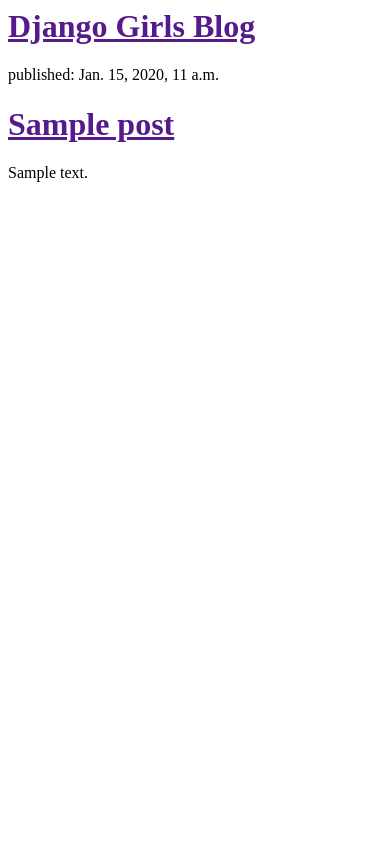
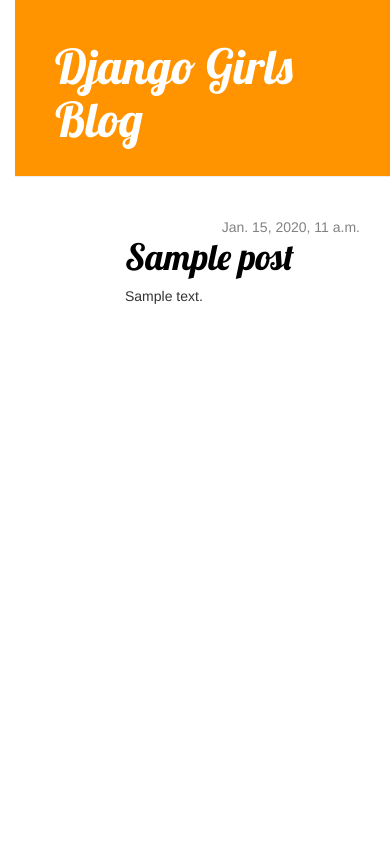
Before and after one commit to squeaksqueak/my-first-blog, a Django app: template blog/templates/blog/post_list.html in a window 390 px wide. Run offline with Django 3.2, Linux system fonts and the light colour scheme; the template is opened without the code that fills it: values that come from a table or form of the project are taken from there, others are empty; tables that the repository leaves empty hold one stand-in row (values such as "Sample post"); some libraries are stand-ins or nearby versions.

Commit message:
Dodano widok i szablon dla poszczegolnego wpisu na stronie

```diff
--- /dev/null
+++ b/blog/templates/blog/base.html
@@ -0,0 +1,22 @@
+{% load staticfiles %}
+<html>
+    <head>
+        <title>Django Girls blog</title>
+        <link rel="stylesheet" href="//maxcdn.bootstrapcdn.com/bootstrap/3.2.0/css/bootstrap.min.css">
+		<link rel="stylesheet" href="//maxcdn.bootstrapcdn.com/bootstrap/3.2.0/css/bootstrap-theme.min.css">
+        <link rel="stylesheet" href="{% static 'css/blog.css' %}">
+        <link href="//fonts.googleapis.com/css?family=Lobster&subset=latin,latin-ext" rel="stylesheet" type="text/css">
+    </head>
+    <body>
+    <div class="page-header">
+        <h1><a href="/">Django Girls Blog</a></h1>
+    </div>
+    <div class="content container">
+        <div class="row">
+            <div class="col-md-8">
+            {% block content %}{% endblock content %}
+            </div>
+        </div>
+    </div>
+</body>
+</html>
--- a/blog/templates/blog/post_list.html
+++ b/blog/templates/blog/post_list.html
@@ -1,18 +1,21 @@
-<html>
-    <head>
-        <title>Django Girls blog</title>
-    </head>
-    <body>
-        <div>
-            <h1><a href="">Django Girls Blog</a></h1>
+{% extends 'blog/base.html' %}
+
+{% block content %}
+
+        <div class="content container">
+            <div class="row">
+                <div class="col-md-8">
+                    {% for post in posts %}
+                        <div class="post">
+                            <div class="date">
+                                {{ post.published_date }}
+                            </div>
+                            <h1><a href="{% url 'post_detail' pk=post.pk %}">{{ post.title }}</a></h1>
+                            <p>{{ post.text|linebreaks }}</p>
+                        </div>
+                    {% endfor %}
+                </div>
+            </div>
         </div>
 
-        {% for post in posts %}
-		    <div>
-		        <p>published: {{ post.published_date }}</p>
-		        <h1><a href="">{{ post.title }}</a></h1>
-		        <p>{{ post.text|linebreaks }}</p>
-		    </div>
-		{% endfor %}
-    </body>
-</html>
+{% endblock content %}
--- a/blog/urls.py
+++ b/blog/urls.py
@@ -1,6 +1,7 @@
-from django.conf.urls import url
+from django.conf.urls import include, url
 from . import views
 
 urlpatterns = [
     url(r'^$', views.post_list, name='post_list'),
+    url(r'^post/(?P<pk>[0-9]+)/$', views.post_detail, name='post_detail'),
 ]
--- a/blog/views.py
+++ b/blog/views.py
@@ -1,7 +1,12 @@
 from django.shortcuts import render
 from django.utils import timezone
 from .models import Post
+from django.shortcuts import render, get_object_or_404
 
 def post_list(request):
 	posts = Post.objects.filter(published_date__lte=timezone.now()).order_by('published_date')
 	return render(request, 'blog/post_list.html', {'posts' : posts})
+
+def post_detail(request, pk):
+    post = get_object_or_404(Post, pk=pk)
+    return render(request, 'blog/post_detail.html', {'post': post})
--- a/mysite/settings.py
+++ b/mysite/settings.py
@@ -102,3 +102,7 @@ USE_TZ = True
 
 STATIC_URL = '/static/'
 STATIC_ROOT = os.path.join(BASE_DIR, 'public', 'static')
+
+STATICFILES_DIRS = (
+    os.path.join(BASE_DIR, "static"),
+)
--- /dev/null
+++ b/static/css/blog.css
@@ -0,0 +1,56 @@
+h1 a {
+    color: #FCA205;
+    font-family: 'Lobster';
+}
+
+body {
+    padding-left: 15px;
+}
+
+.page-header {
+    background-color: #ff9400;
+    margin-top: 0;
+    padding: 20px 20px 20px 40px;
+}
+
+.page-header h1, .page-header h1 a, .page-header h1 a:visited, .page-header h1 a:active {
+    color: #ffffff;
+    font-size: 36pt;
+    text-decoration: none;
+}
+
+.content {
+    margin-left: 40px;
+}
+
+h1, h2, h3, h4 {
+    font-family: 'Lobster', cursive;
+}
+
+.date {
+    float: right;
+    color: #828282;
+}
+
+.save {
+    float: right;
+}
+
+.post-form textarea, .post-form input {
+    width: 100%;
+}
+
+.top-menu, .top-menu:hover, .top-menu:visited {
+    color: #ffffff;
+    float: right;
+    font-size: 26pt;
+    margin-right: 20px;
+}
+
+.post {
+    margin-bottom: 70px;
+}
+
+.post h1 a, .post h1 a:visited {
+    color: #000000;
+}
```
Also changed, not shown: blog/templates/blog/post_detail.html (added, +13 -0 lines).
